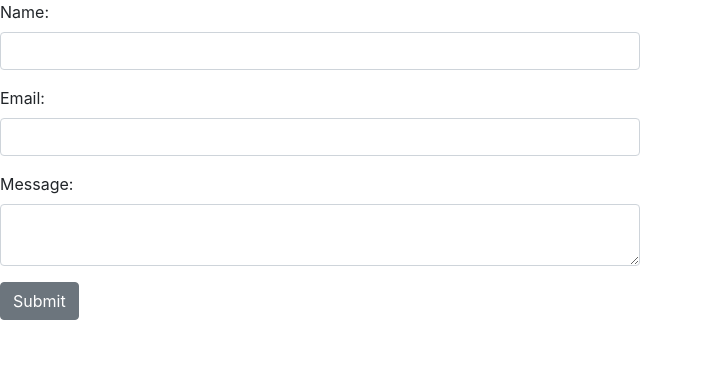
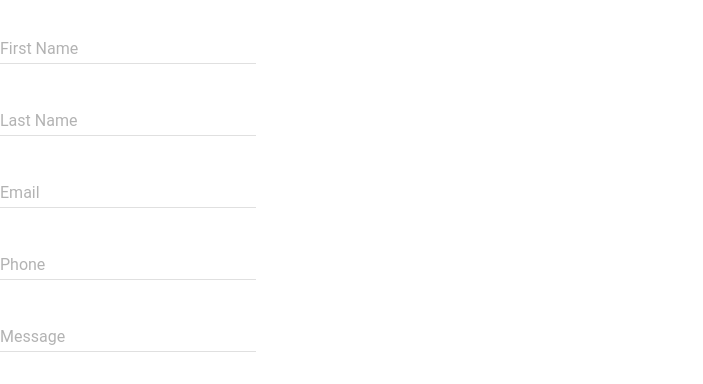
Before and after one commit to stephangriesel/contact-js, a React (Create React App) app in the folder client/: page / in a window 1280 px wide. Shown: the top 384 px of the page, without its empty margins (0-703 px from the left). Built offline with nearby package versions, Linux system fonts and the light colour scheme.

Commit message:
add components & update styles with material ui

```diff
--- a/client/package.json
+++ b/client/package.json
@@ -6,6 +6,7 @@
   "dependencies": {
     "axios": "^0.19.0",
     "bootstrap": "^4.3.1",
+    "material-ui": "^0.20.2",
     "react": "^16.8.6",
     "react-dom": "^16.8.6",
     "react-scripts": "3.0.1",
--- a/client/src/App.js
+++ b/client/src/App.js
@@ -1,6 +1,7 @@
 import React, { Component } from 'react';
 import { Form, FormGroup, Input, Label, Button } from 'reactstrap';
 import axios from 'axios';
+import UserForm from './components/UserForm';
 
 class App extends Component {
   constructor() {
@@ -38,36 +39,39 @@ class App extends Component {
 
   render() {
     return (
-      <Form onSubmit={this.handleSubmit} style={{ width: '50%' }}>
-        <FormGroup>
-          <Label for="name">Name:</Label>
-          <Input
-            type="text"
-            name="name"
-            onChange={this.handleChange}
-          />
-        </FormGroup>
+      <UserForm />
+      // <React.Fragment>
+      // <Form onSubmit={this.handleSubmit} style={{ width: '50%' }}>
+      //   <FormGroup>
+      //     <Label for="name">Name:</Label>
+      //     <Input
+      //       type="text"
+      //       name="name"
+      //       onChange={this.handleChange}
+      //     />
+      //   </FormGroup>
 
-        <FormGroup>
-          <Label for="name">Email:</Label>
-          <Input
-            type="email"
-            name="email"
-            onChange={this.handleChange}
-          />
-        </FormGroup>
+      //   <FormGroup>
+      //     <Label for="name">Email:</Label>
+      //     <Input
+      //       type="email"
+      //       name="email"
+      //       onChange={this.handleChange}
+      //     />
+      //   </FormGroup>
 
-        <FormGroup>
-          <Label for="name">Message:</Label>
-          <Input
-            type="textarea"
-            name="message"
-            onChange={this.handleChange}
-          />
-        </FormGroup>
+      //   <FormGroup>
+      //     <Label for="name">Message:</Label>
+      //     <Input
+      //       type="textarea"
+      //       name="message"
+      //       onChange={this.handleChange}
+      //     />
+      //   </FormGroup>
 
-        <Button>Submit</Button>
-      </Form>
+      //   <Button>Submit</Button>
+      // </Form>
+      // </React.Fragment>
     );
   }
 }
--- /dev/null
+++ b/client/src/components/FormUserDetails.js
@@ -0,0 +1,53 @@
+import React, { Component } from 'react';
+import MuiThemeProvider from 'material-ui/styles/MuiThemeProvider';
+import TextField from 'material-ui/TextField';
+import RaisedButton from 'material-ui/RaisedButton';
+import '../css/FormUserDetails.css';
+
+class FormUserDetails extends Component {
+    continue = e => {
+        e.preventDefault();
+        this.props.nextStep();
+    }
+    render() {
+        const { values, handleChange } = this.props;
+        return (
+            <MuiThemeProvider>
+                <div class="formFields">
+                    <TextField
+                        hintText="Enter First Name"
+                        floatingLabelText="First Name"
+                        onChange={handleChange('firstName')}
+                        defaultValue={values.firstName}
+                    />
+                    <TextField
+                        hintText="Enter Last Name"
+                        floatingLabelText="Last Name"
+                        onChange={handleChange('lastName')}
+                        defaultValue={values.lastName}
+                    />
+                    <TextField
+                        hintText="Enter Email"
+                        floatingLabelText="Email"
+                        onChange={handleChange('email')}
+                        defaultValue={values.email}
+                    />
+                    <TextField
+                        hintText="Enter Phone"
+                        floatingLabelText="Phone"
+                        onChange={handleChange('phone')}
+                        defaultValue={values.phone}
+                    />
+                    <TextField
+                        hintText="Enter Message"
+                        floatingLabelText="Message"
+                        onChange={handleChange('message')}
+                        defaultValue={values.message}
+                    />
+                </div>
+            </MuiThemeProvider>
+        )
+    }
+}
+
+export default FormUserDetails;
--- /dev/null
+++ b/client/src/components/UserForm.js
@@ -0,0 +1,73 @@
+import React, { Component } from 'react';
+import FormUserDetails from './FormUserDetails';
+
+class UserForm extends Component {
+  state = {
+    step: 1,
+    firstName: '',
+    lastName: '',
+    email: '',
+    phone: '',
+    message: ''
+  }
+
+  // Go to next step
+
+  nextStep = () => {
+    const { step } = this.state;
+    this.setState({
+      step: step + 1
+    });
+  }
+
+  // Go to next previous step
+
+  prevStep = () => {
+    const { step } = this.state;
+    this.setState({
+      step: step - 1
+    });
+  }
+
+  // Handle change
+
+  handleChange = input => e => {
+    this.setState({ [input]: e.target.value });
+  }
+
+  render() {
+    const { step } = this.state;
+    const {
+      firstName,
+      lastName,
+      email,
+      phone,
+      message
+    } = this.state;
+    const values = {
+      firstName,
+      lastName,
+      email,
+      phone,
+      message
+    }
+    switch (step) {
+      case 1:
+        return (
+          <FormUserDetails
+            nextStep={this.nextStep}
+            handleChange={this.handleChange}
+            values={values}
+          />
+        )
+      case 2:
+        return <h1>FormPersonalDetails</h1>
+      case 3:
+        return <h1>Confirm</h1>
+      case 4:
+        return <h1>Success</h1>
+    }
+  }
+}
+
+export default UserForm;
--- /dev/null
+++ b/client/src/css/FormUserDetails.css
@@ -0,0 +1,4 @@
+.formFields {
+    display:flex;
+    flex-direction: column;
+}
```
Also changed, not shown: client/src/components/Confirm.js (added), client/src/components/FormPersonalDetails.js (added), client/src/components/Success.js (added), 1 other file (tests, documents, lock files or other folders).
